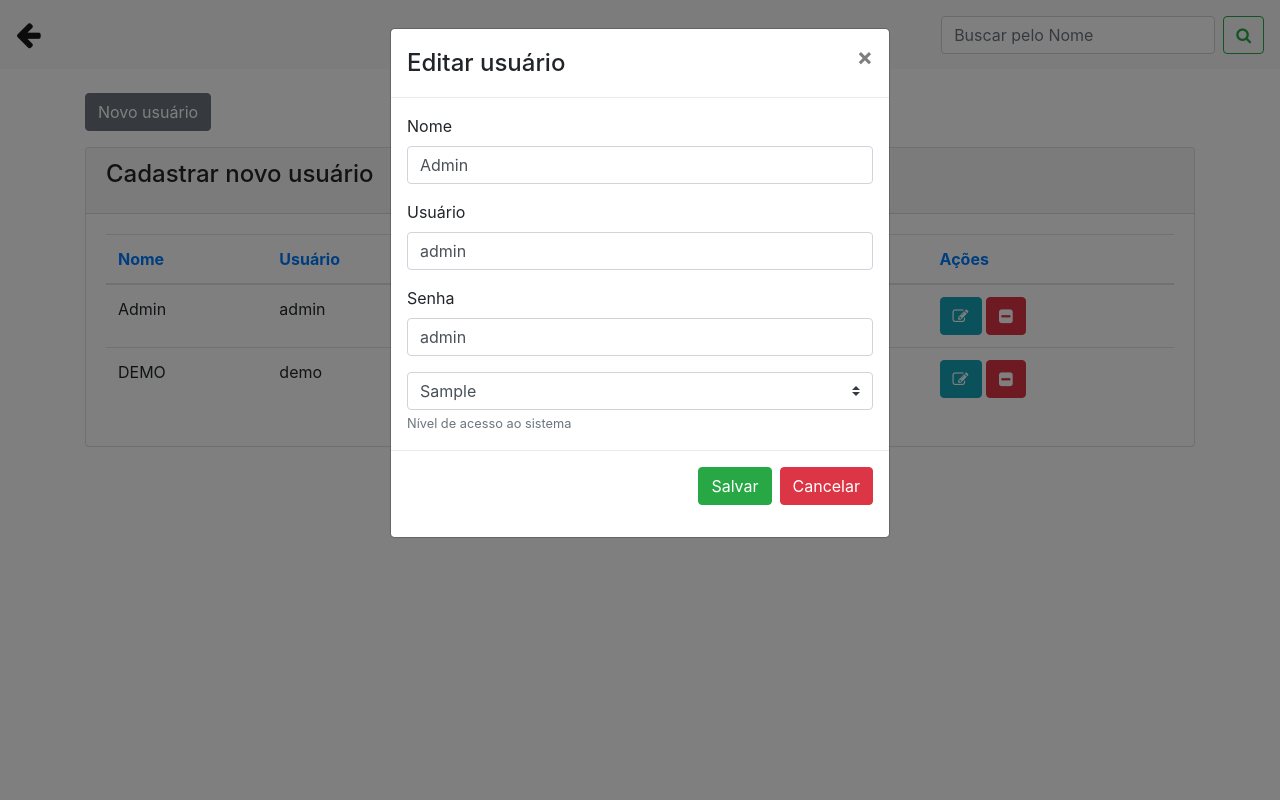
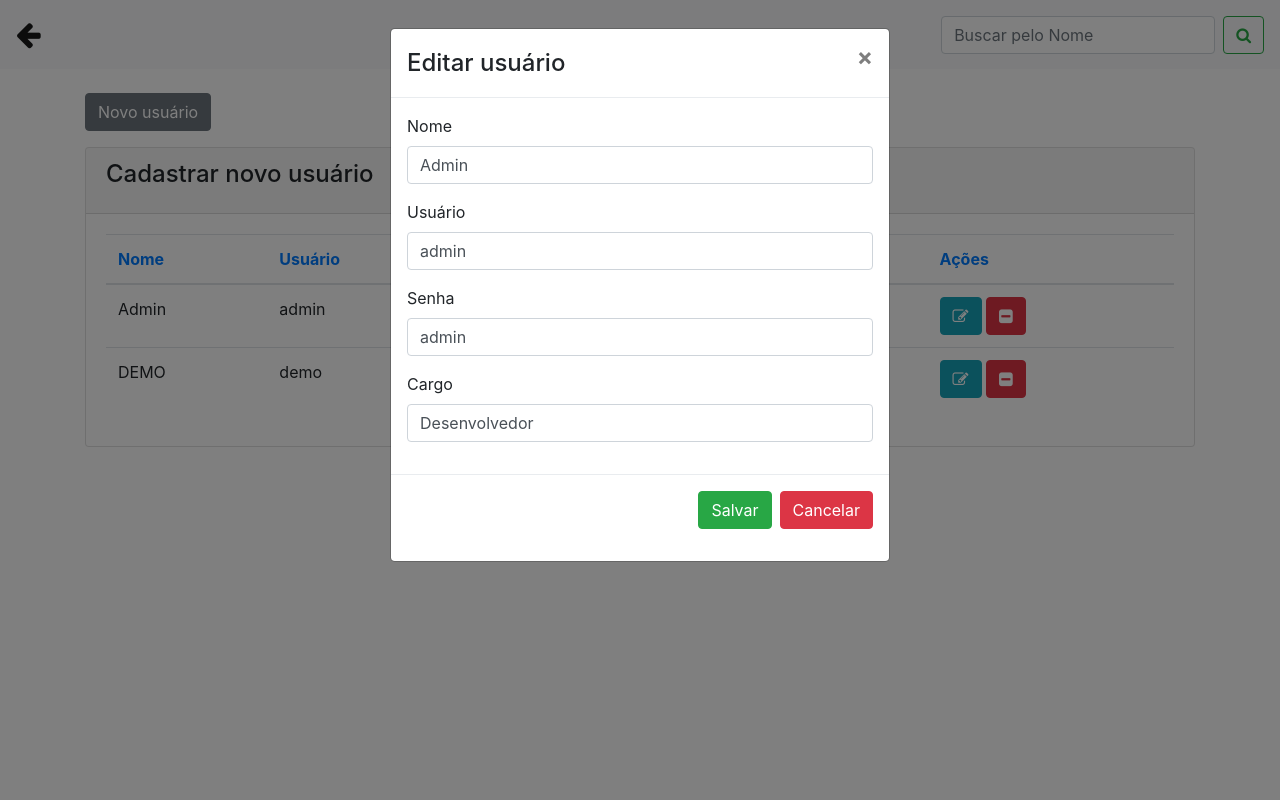
Before and after one commit to figueredorv/crm, a PHP site: page /usuarios.php?func=edita&id=1 in a window 1280 px wide. Run offline with PHP 8.4, Linux system fonts and the light colour scheme; a user stored in the database is signed in; data comes from the database, SQL or seed files in the repository; tables that the repository leaves empty hold one stand-in row (values such as "Sample post").

Commit message:
Update usuarios.php

```diff
--- a/usuarios.php
+++ b/usuarios.php
@@ -388,26 +388,14 @@ if (@$_GET['func'] == 'edita') {
                 <input type="text" class="form-control mr-2" name="txtsenha" placeholder="Senha" value="<?php echo $res_1['senha']; ?>" required>
               </div>
 
+              <div class="form-group">
+                <label for="quantidade">Cargo</label>
+                <input type="text" class="form-control mr-2" name="txtcargo" placeholder="Cargo" value="<?php echo $res_1['cargo']; ?>" required>
+              </div>
 
 
-              <select name="tipo" class="custom-select" id="tipo">
 
-                <?php
-                // Query para buscar os valores do banco de dados
-                $sql = "SELECT idcargos, cargo FROM cargos";
-                $result = $conexao->query($sql);
-                if ($result->num_rows > 0) {
-                  while ($row = $result->fetch_assoc()) {
-                    $id = $row["idcargos"];
-                    $cargo = $row["cargo"];
-                    echo "<option value=\"$id\">$cargo</option>";
-                  }
-                } else {
-                  echo "<option value=\"\">Nenhum resultado encontrado</option>";
-                }
-                ?>
-              </select>
-              <small class="text-muted"> Nível de acesso ao sistema</small>
+
           </div>
 
 
@@ -435,15 +423,10 @@ if (@$_GET['func'] == 'edita') {
       $nome = $_POST['txtnome'];
       $usuario = $_POST['txtusuario'];
       $senha = $_POST['txtsenha'];
-      $cargo = $_POST['tipo'];
+      $cargo = $_POST['txtcargo'];
 
 
-      if ($_POST["tipo"] == "1") {
-        $cargo = "Funcionário";
-      }
-      if ($_POST["tipo"] == "2") {
-        $cargo = "Administrador";
-      }
+
 
 
 
```
